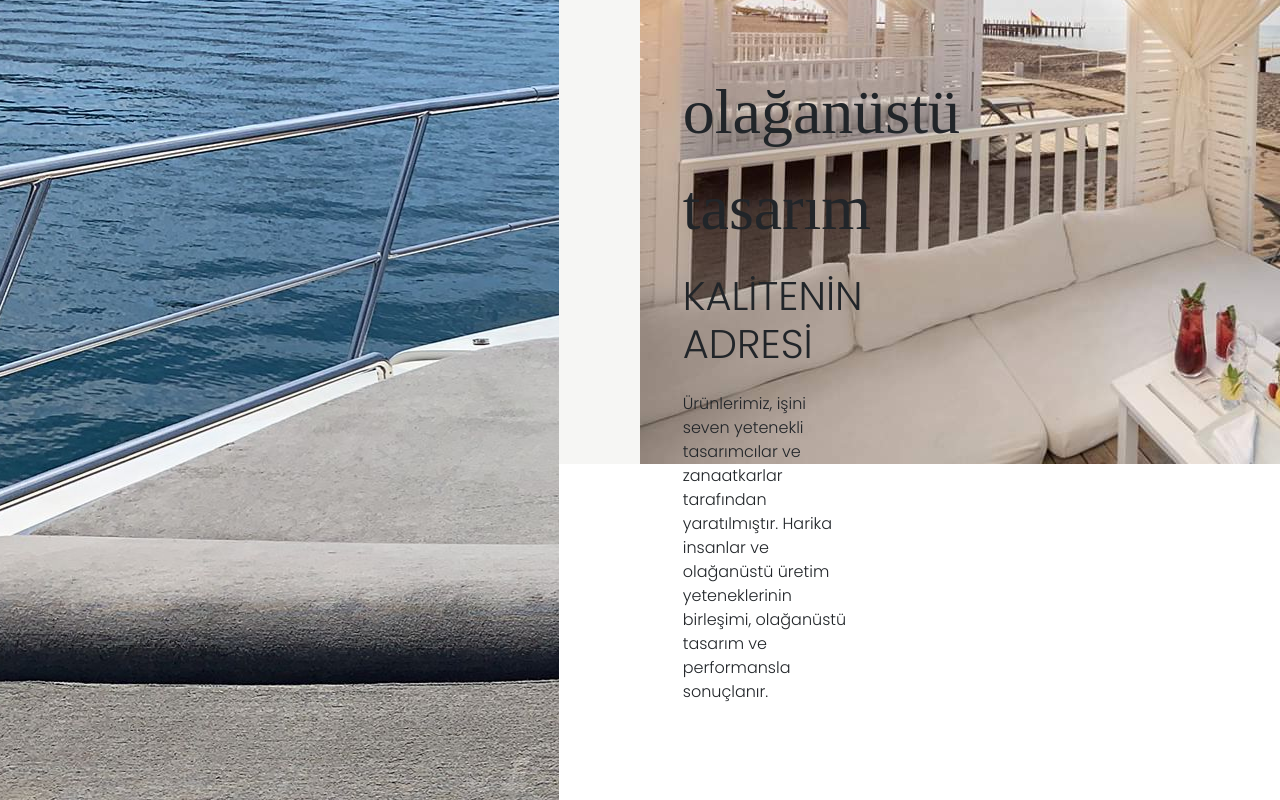
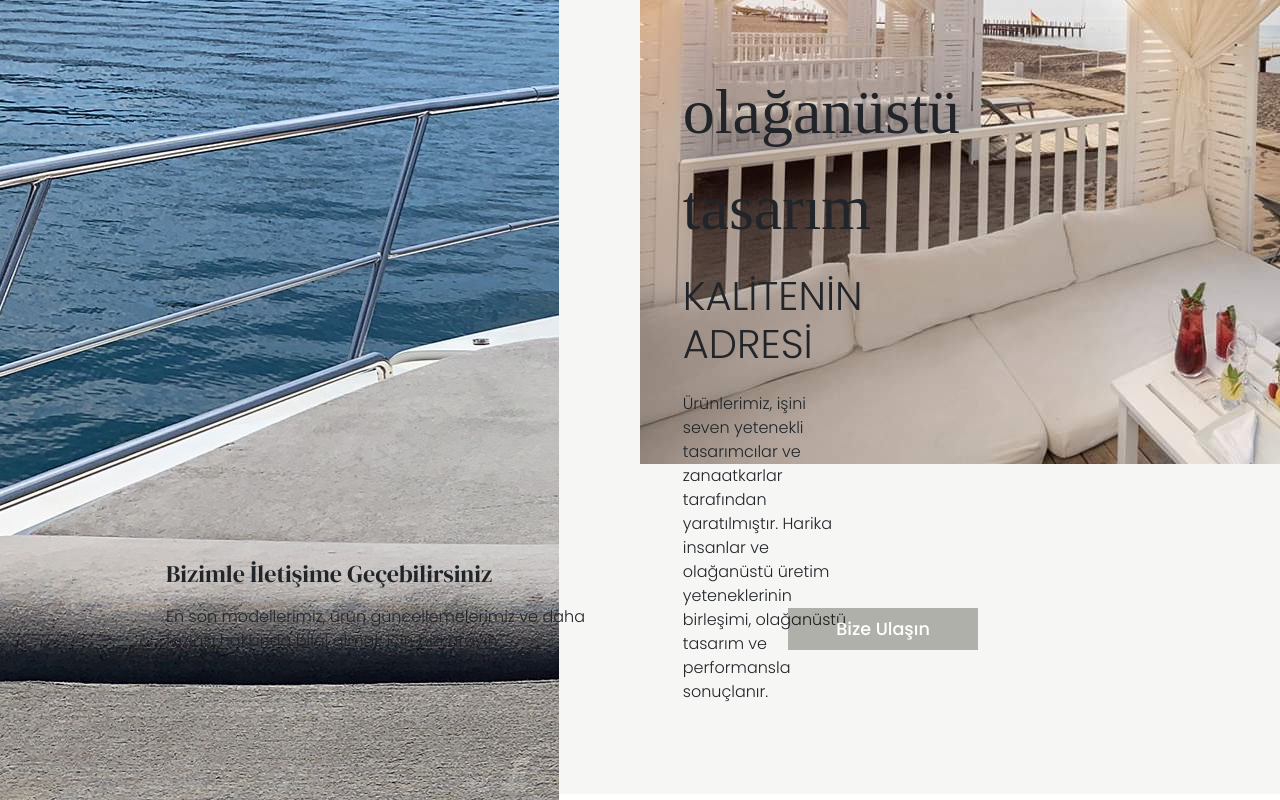
Before and after one commit to iremdgn/harentekstil-web, a Next.js app: page /home in a window 1280 px wide. Shown: the part 2573-3373 px from the top of the page. Built offline with nearby package versions, Linux system fonts and the light colour scheme; a web font is replaced by a local one.

Commit message:
home page contact

```diff
--- a/src/components/HomePageProduct/index.js
+++ b/src/components/HomePageProduct/index.js
@@ -1,7 +1,7 @@
 import React from 'react'
 import ProductCard from './productCard'
 import ProductService from './productService';
-import { Container, Row, Col } from 'react-bootstrap'
+import { Container, Row, Col, Button } from 'react-bootstrap'
 
 function HomePageProduct() {
     return (
@@ -19,6 +19,20 @@ function HomePageProduct() {
 
             <ProductService />
 
+            <div className="homepage-contact">
+                <Container className="p-5">
+                    <Row className="p-5">
+                        <Col>
+                            <h4>Bizimle İletişime Geçebilirsiniz</h4>
+                            <p className="pt-2">En son modellerimiz, ürün güncellemelerimiz ve daha fazlası hakkında bilgi almak için bizi arayın.</p>
+                        </Col>
+                        <Col className="d-flex justify-content-center">
+                            <Button className="rounded-0 border-0 my-5 px-5" size="lg" type="submit">Bize Ulaşın</Button>
+                        </Col>
+                    </Row>
+                </Container>
+            </div>
+
         </>
     );
 }
--- a/styles/globals.css
+++ b/styles/globals.css
@@ -138,12 +138,7 @@ a {
  /* Product & Service*/
 
  .product-service {
-   background-color: #F6F6F4;
    height: 60vh;
- }
-
- .product-service .text-area {
-   width: 85%;
  }
 
  .product-service .mini-title {
@@ -156,10 +151,47 @@ a {
   font-weight: 300;
 }
 
+.product-service .text-area {
+  width: 85%;
+}
+
 .product-service .area-left .text-area {
   padding: 5rem 0 5rem 25rem;
+}
+
+.product-service .area-left {
+  background-color: #F6F6F4;
 }
 
 .product-service .area-right .text-area {
   padding: 5rem 20rem 5rem 7rem;
 }
+
+
+ /* Home Page Contact */
+
+.homepage-contact {
+  background-color: #F6F6F4;
+}
+
+.homepage-contact h4 {
+   font-family: 'DM Serif Display', serif;
+   font-weight: 500;
+}
+
+.homepage-contact p {
+  font-family: 'Poppins', sans-serif;
+  font-weight: 300;
+}
+
+.homepage-contact button {
+  background-color: #0f10024d;
+  font-family: 'Poppins', sans-serif;
+  font-weight: 500;
+  font-size: 1.1rem;
+}
+
+.homepage-contact button:hover {
+  background-color: #000000;
+  color: #ffffff;
+}
```
